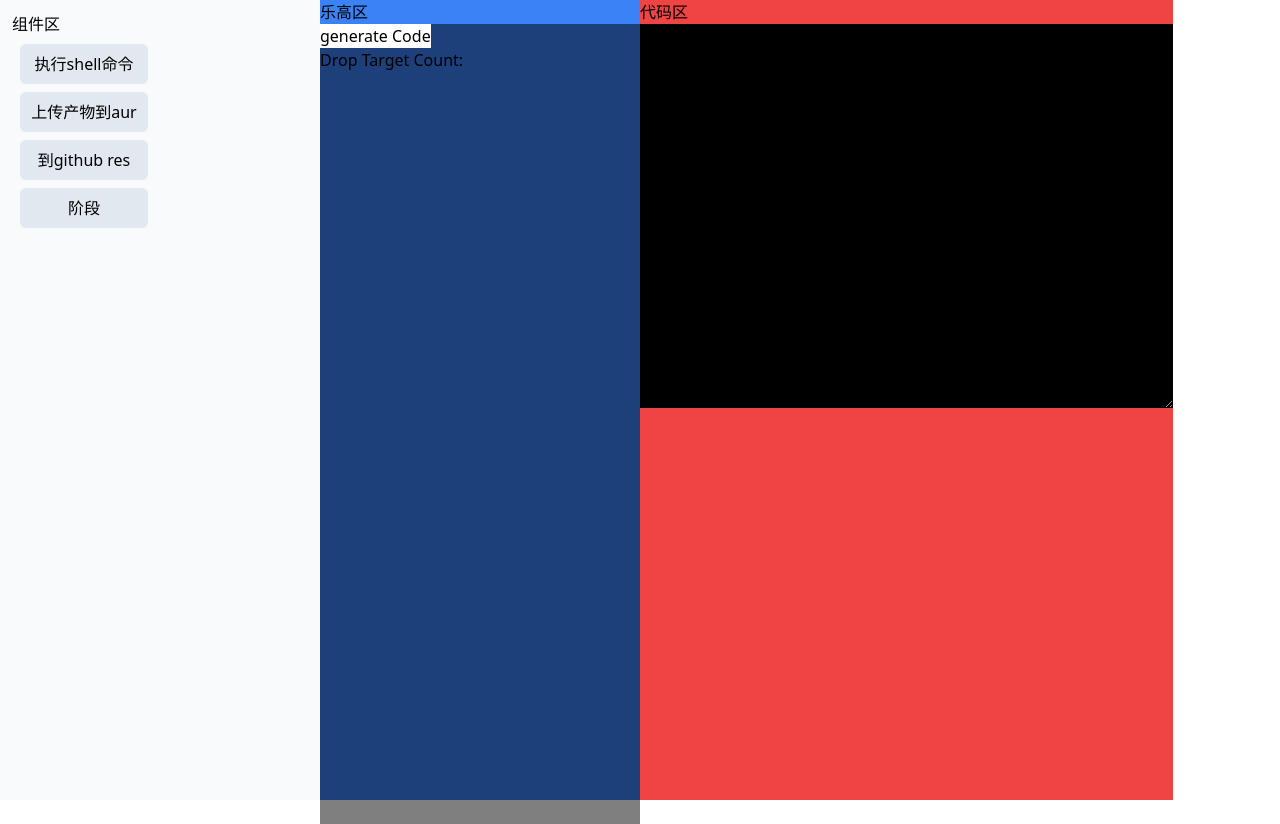
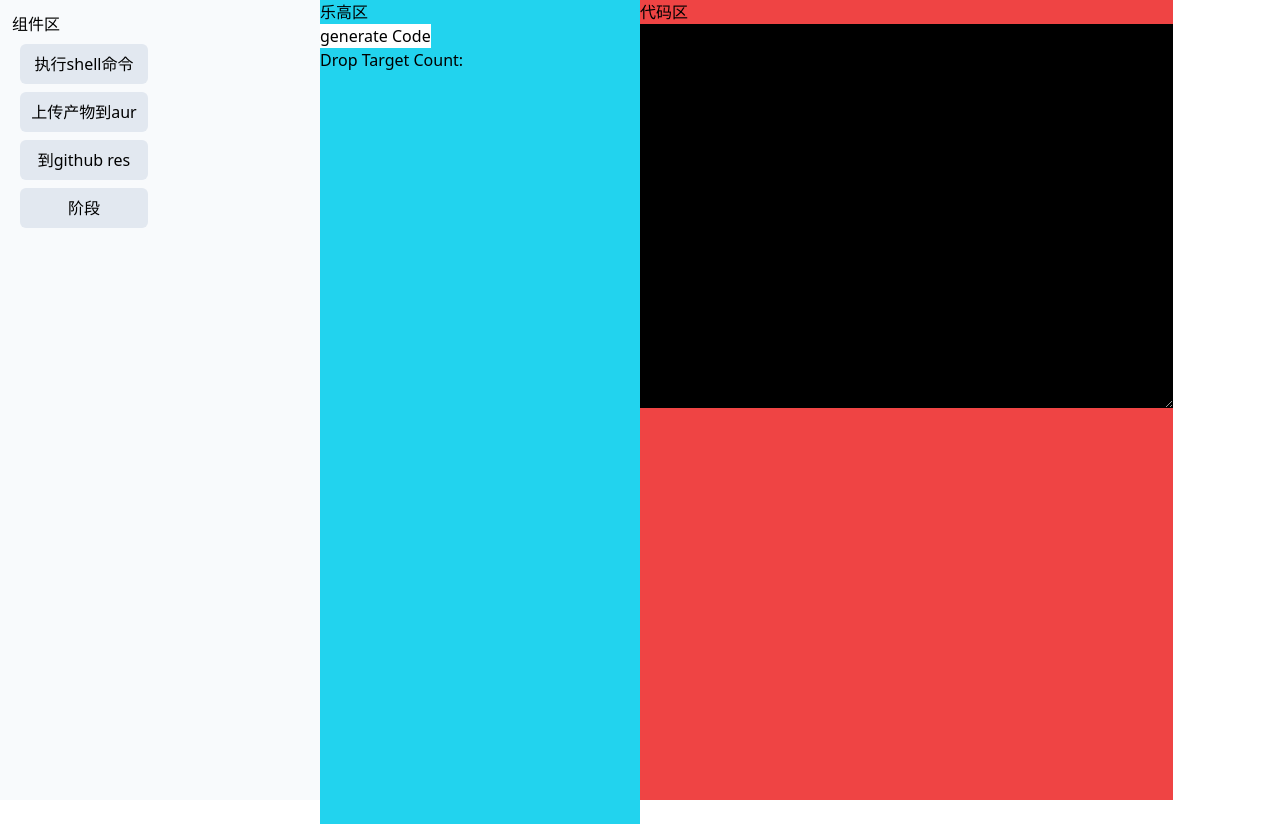
Before and after one commit to CorrectRoadH/workflow-generator, a React app: page / in a window 1280 px wide. Built offline with nearby package versions, Linux system fonts and the light colour scheme; the HTML template or start-up script is replaced by a standard one.

Commit message:
improve(Appreaance): better UX

```diff
--- a/src/components/AppSlice.ts
+++ b/src/components/AppSlice.ts
@@ -21,9 +21,8 @@ export interface ShowState {
 }
 
 const initialState: ShowState = {
-  BoxArray: new Array<BoxStructInstance>(), // 得改成 map形式。坑
   presentComponent: new Array<BoxStructInstance>(),
-  dragObejct: { title: "null" },
+  dragObejct: {} as BoxStruct,
   ComponentArray: githubComponentData,
   code: "",
 };
@@ -63,6 +62,7 @@ export const counterSlice = createSlice({
       state.dragObejct = action.payload;
     },
     generageCode: (state) => {
+      // 没办法做成自动触发，挺坑的，回头研究一下吧。
       let code = "";
       state.presentComponent.forEach((component) => {
         if (component.inTop) {
--- a/src/components/Container.tsx
+++ b/src/components/Container.tsx
@@ -4,7 +4,6 @@ import { ShowBoxProps } from "./ShowBoxProps";
 import { useDrop } from "react-dnd";
 import { useDispatch, useSelector } from "react-redux";
 import {
-  generageCode,
   InputValue,
   moveToContainer,
   setComponentInputValue,
@@ -18,17 +17,17 @@ const Container = ({ boxdata }: ShowBoxProps) => {
     (state: RootState) => state.app.presentComponent
   );
 
-  const [{ isDragging }, drag, dragPreview] = useDrag(() => ({
+  const [{ isDragging }, _drag, dragPreview] = useDrag(() => ({
     type: "ShowContainer",
     collect: (monitor) => ({
       isDragging: monitor.isDragging(),
     }),
   }));
 
-  const [hasDropped, setHasDropped] = useState(false);
-  const [hasDroppedOnChild, setHasDroppedOnChild] = useState(false);
+  const [_hasDropped, setHasDropped] = useState(false);
+  const [_hasDroppedOnChild, setHasDroppedOnChild] = useState(false);
 
-  const [{ isOver, isOverCurrent }, drop] = useDrop(
+  const [{ canDrop, isOver, isOverCurrent }, drop] = useDrop(
     () => ({
       accept: "BOX",
       drop(_item: unknown, monitor) {
@@ -43,15 +42,18 @@ const Container = ({ boxdata }: ShowBoxProps) => {
       collect: (monitor) => ({
         isOver: monitor.isOver(),
         isOverCurrent: monitor.isOver({ shallow: true }),
+        canDrop: monitor.canDrop(),
       }),
     }),
     [setHasDropped, setHasDroppedOnChild]
   );
 
-  let backgroundColor = "rgba(0, 0, 0, .5)";
+  let backgroundColor = "rgb(217 249 157)";
 
-  if (isOverCurrent || isOver) {
-    backgroundColor = "darkgreen";
+  if (isOverCurrent || (isOver && false)) {
+    backgroundColor = "rgb(101 163 13)";
+  } else if (canDrop) {
+    backgroundColor = "rgb(163 230 53)";
   }
 
   const childrenElement: Array<JSX.Element> = [];
@@ -83,10 +85,9 @@ const Container = ({ boxdata }: ShowBoxProps) => {
 
   return (
     <div
-      className="flex bg-orange-200	 hover:bg-orange-500 rounded-md min-w-72 min-h-40 m-2"
+      className="flex rounded-md min-w-72 min-h-40 m-2"
       ref={dragPreview}
       style={{ backgroundColor }}
-      data-testid="dustbin"
     >
       &gt;
       <div className="m-auto" role="Handle" ref={drop}>
--- a/src/components/Show.tsx
+++ b/src/components/Show.tsx
@@ -11,17 +11,17 @@ const Show = () => {
     (state: RootState) => state.app.presentComponent
   );
 
-  const [hasDropped, setHasDropped] = useState(false);
-  const [hasDroppedOnChild, setHasDroppedOnChild] = useState(false);
+  const [_hasDropped, setHasDropped] = useState(false);
+  const [_hasDroppedOnChild, setHasDroppedOnChild] = useState(false);
 
   const dispatch = useDispatch();
 
-  const [{ isOver, isOverCurrent }, drop] = useDrop(
+  const [{ canDrop, isOver, isOverCurrent }, drop] = useDrop(
     () => ({
       accept: "BOX",
       drop(_item: unknown, monitor) {
         const didDrop = monitor.didDrop();
-        if (didDrop) {
+        if (didDrop && !undefined) {
           return;
         }
         setHasDropped(true);
@@ -31,6 +31,7 @@ const Show = () => {
       collect: (monitor) => ({
         isOver: monitor.isOver(),
         isOverCurrent: monitor.isOver({ shallow: true }),
+        canDrop: monitor.canDrop(),
       }),
     }),
     [setHasDropped, setHasDroppedOnChild]
@@ -43,10 +44,12 @@ const Show = () => {
     }
   });
 
-  let backgroundColor = "rgba(0, 0, 0, .5)";
+  let backgroundColor = "rgb(34 211 238)";
 
-  if (isOverCurrent || isOver) {
-    backgroundColor = "darkgreen";
+  if (isOverCurrent || (isOver && undefined)) {
+    backgroundColor = "rgb(8 145 178)";
+  } else if (canDrop) {
+    backgroundColor = "rgb(6 182 212)";
   }
 
   return (
--- a/src/pages/Home.tsx
+++ b/src/pages/Home.tsx
@@ -15,7 +15,7 @@ const Home = () => {
     <DndProvider backend={HTML5Backend}>
       <div className="flex">
         <Toolbox />
-        <div className="bg-blue-500 h-screen  w-3/12">
+        <div className="bg-cyan-400	 h-screen  w-3/12">
           乐高区
           <Show />
         </div>
```
